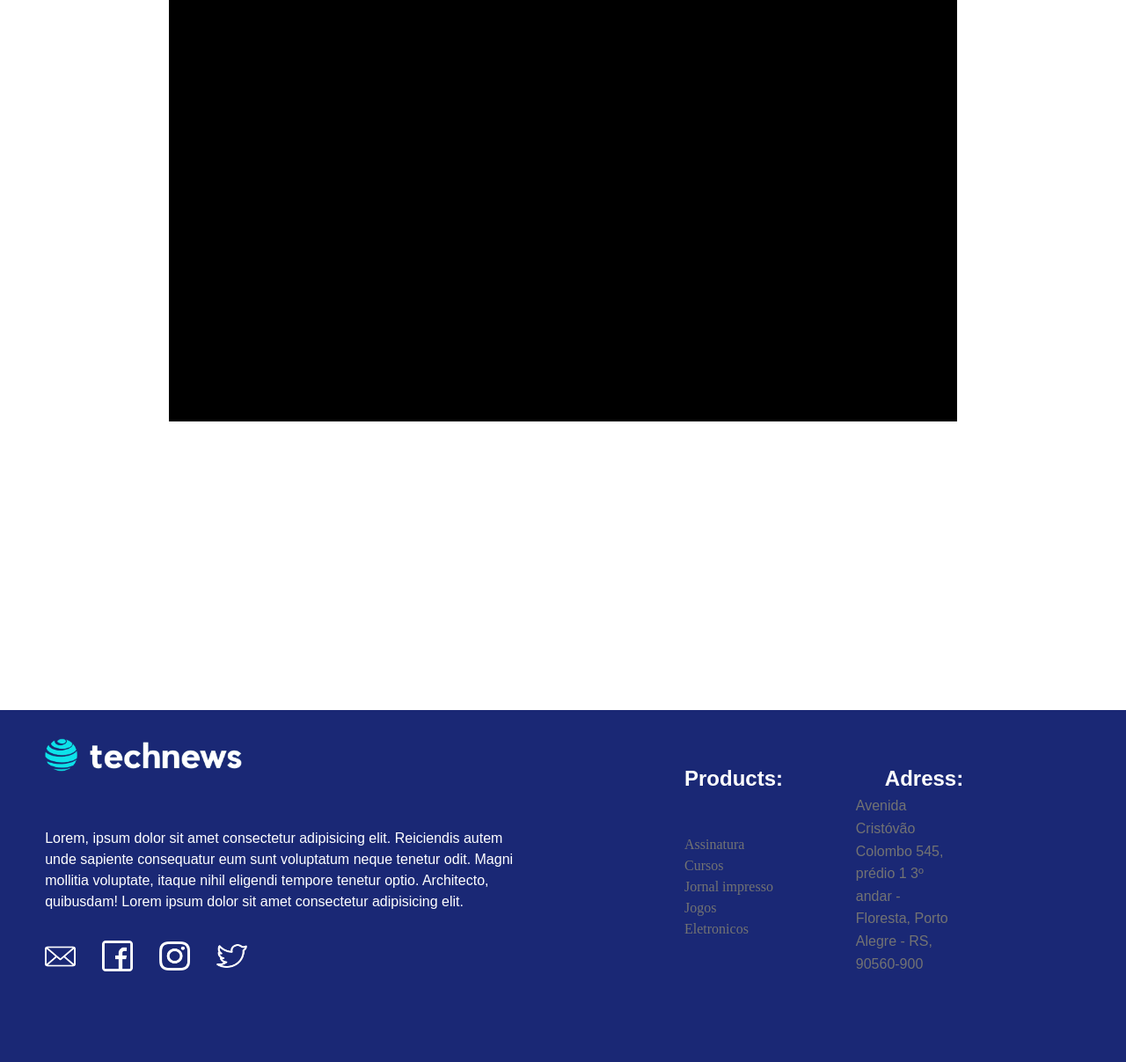
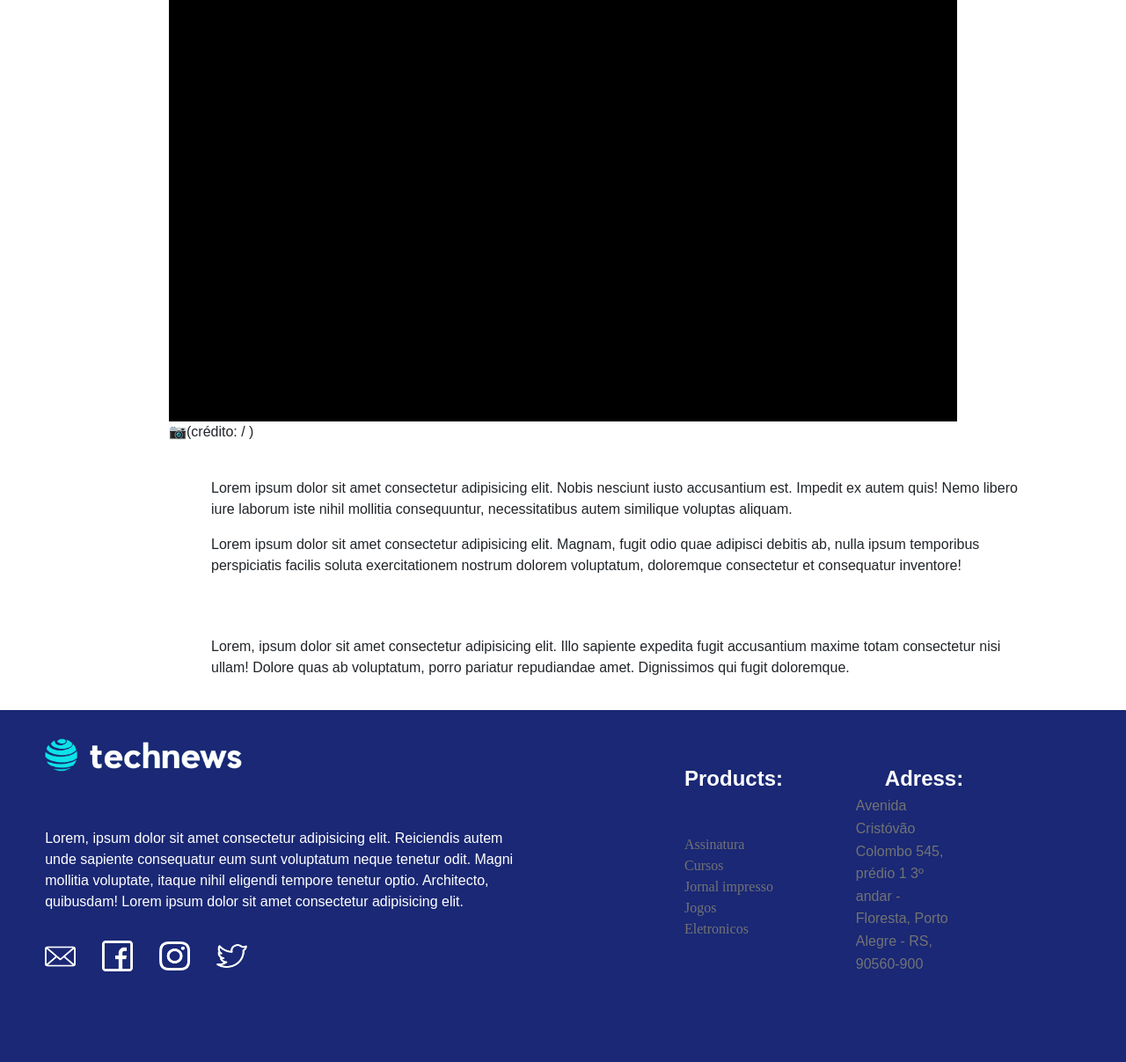
Before and after one commit to senacrs-emti/2022-1M-jornal-G10, a PHP site: page /noticia.php in a window 1280 px wide. Shown: the part 615-1822 px from the top of the page at 88% size. Run offline with PHP 8.4, Linux system fonts and the light colour scheme.

Commit message:
noticia.php2

```diff
--- a/assets/css/style.css
+++ b/assets/css/style.css
@@ -462,3 +462,21 @@ main .box2noticia{
     margin-right: auto;
     margin-top: 3vw;
 }
+figcaption{
+    margin-left: 15vw;
+}
+main .pnoticia1{
+    margin-top: 5vh;
+    margin-left: 30vh;
+    width: 72%;
+}
+main .pnoticia2{
+    width: 72%;
+    height: 100px;
+    margin-left: 30vh;
+
+}
+main .texto{
+    width: 100%;
+    height: 30%;
+}
--- a/noticia.php
+++ b/noticia.php
@@ -7,7 +7,14 @@
         <h1 class="titulonoticia">Titulo da noticia</h1>
         <div class="divbarnotice"></div>
         <div class="box2noticia"></div>
-
+        <figcaption>📷(crédito: / )</figcaption>
+        <div class="texto">
+        <p class="pnoticia1">Lorem ipsum dolor sit amet consectetur adipisicing elit. Nobis nesciunt iusto accusantium est. Impedit ex autem quis! Nemo libero iure laborum iste nihil mollitia consequuntur, necessitatibus autem similique voluptas aliquam.</p>
+        <p class="pnoticia2">Lorem ipsum dolor sit amet consectetur adipisicing elit. Magnam, fugit odio quae adipisci debitis ab, nulla ipsum temporibus perspiciatis facilis soluta exercitationem nostrum dolorem voluptatum, doloremque consectetur et consequatur inventore!</p>
+        <p class="pnoticia2">Lorem, ipsum dolor sit amet consectetur adipisicing elit. Illo sapiente expedita fugit accusantium maxime totam consectetur nisi ullam! Dolore quas ab voluptatum, porro pariatur repudiandae amet. Dignissimos qui fugit doloremque.</p>
+        <p class="pnoticia2">Lorem ipsum dolor sit amet consectetur adipisicing elit. Magnam, fugit odio quae adipisci debitis ab, nulla ipsum temporibus perspiciatis facilis soluta exercitationem nostrum dolorem voluptatum, doloremque consectetur et consequatur inventore!</p>
+        <p class="pnoticia2">Lorem, ipsum dolor sit amet consectetur adipisicing elit. Illo sapiente expedita fugit accusantium maxime totam consectetur nisi ullam! Dolore quas ab voluptatum, porro pariatur repudiandae amet. Dignissimos qui fugit doloremque.</p>
+        </div>
     </main>
     <?php
         include_once './include/_footer.php';
```
